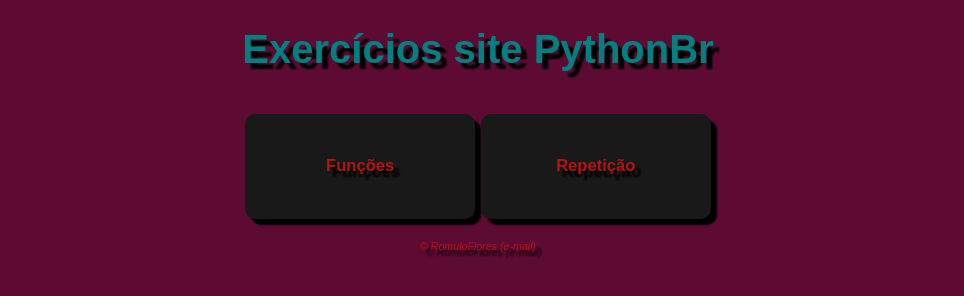
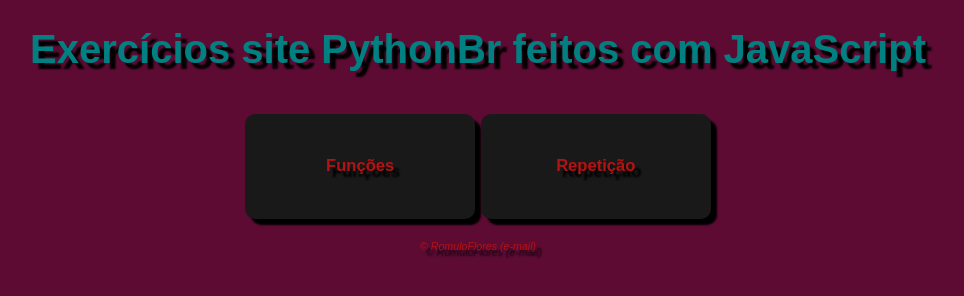
Before and after one commit to FloresRomulo/Exercicios-do-site-PythonBr, a plain HTML site: page index.html in a window 1280 px wide. Shown: the whole page, without its empty margins (162-1126 px from the left). Drawn offline with Linux system fonts and the light colour scheme.

Commit message:
Organizando pastas

```diff
--- a/paginaInicial.html
+++ b/index.html
@@ -5,10 +5,10 @@
     <meta name="viewport" content="width=device-width, initial-scale=1.0">
     <title>Exercícios</title>
     <link rel="stylesheet" href="estilo.css">
-    <link rel="icon" type="imagem/png" href="icon.png" />
+    <link rel="icon" type="imagem/png" href="imagens/icon.png" />
 </head>
 <body>
-    <h1>Exercícios site PythonBr</h1>
+    <h1>Exercícios site PythonBr feitos com JavaScript</h1>
     <div>
         <h5><a href="funções/index.html">Funções</h5>
     </div>
```
Also changed, not shown: ex01.js (deleted), imagens/icon.png (renamed from icon.png), pacote.png (deleted).
